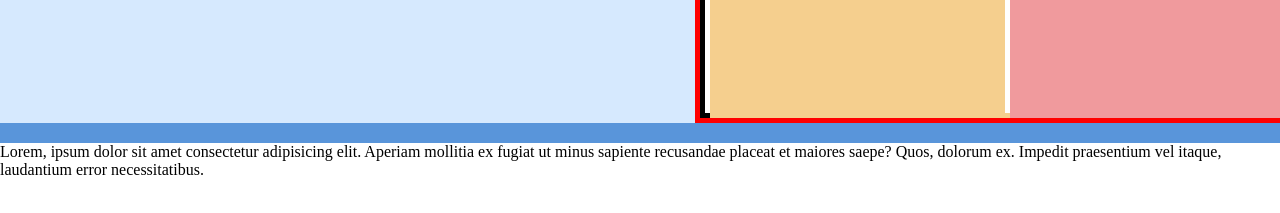
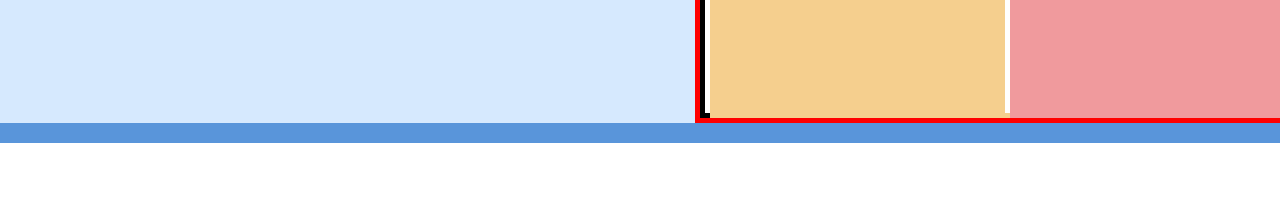
Before and after one commit to Sajanjames12/flexbox, a plain HTML site: page index.html in a window 1280 px wide. Shown: the part 217-430 px from the top of the page. Drawn offline with Linux system fonts and the light colour scheme.

Commit message:
delete lorem ipsum text

```diff
--- a/index.html
+++ b/index.html
@@ -36,6 +36,5 @@
         </div>
       </div>
     </div>
-    <p>Lorem, ipsum dolor sit amet consectetur adipisicing elit. Aperiam mollitia ex fugiat ut minus sapiente recusandae placeat et maiores saepe? Quos, dolorum ex. Impedit praesentium vel itaque, laudantium error necessitatibus.</p>
   </body>
 </html>
```
